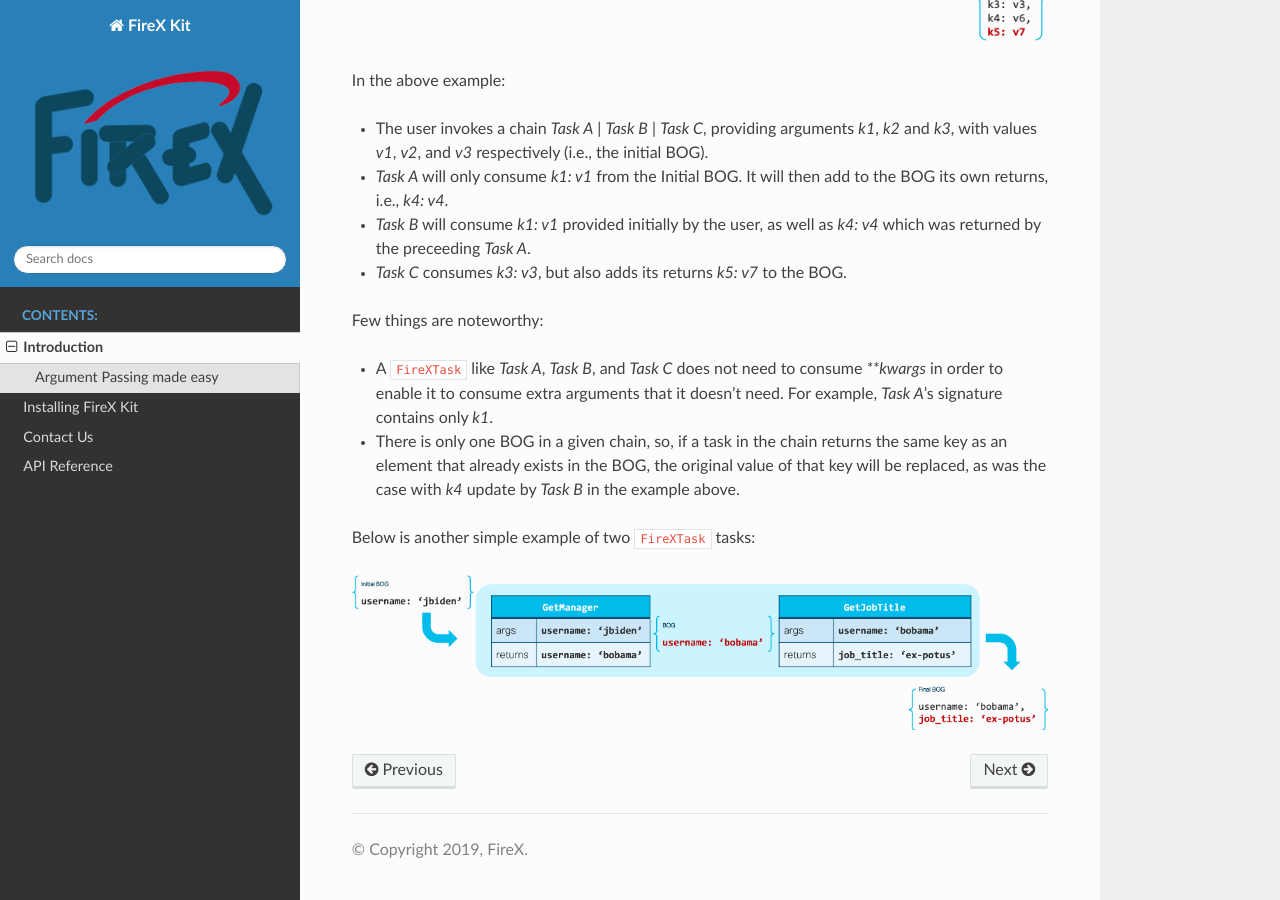
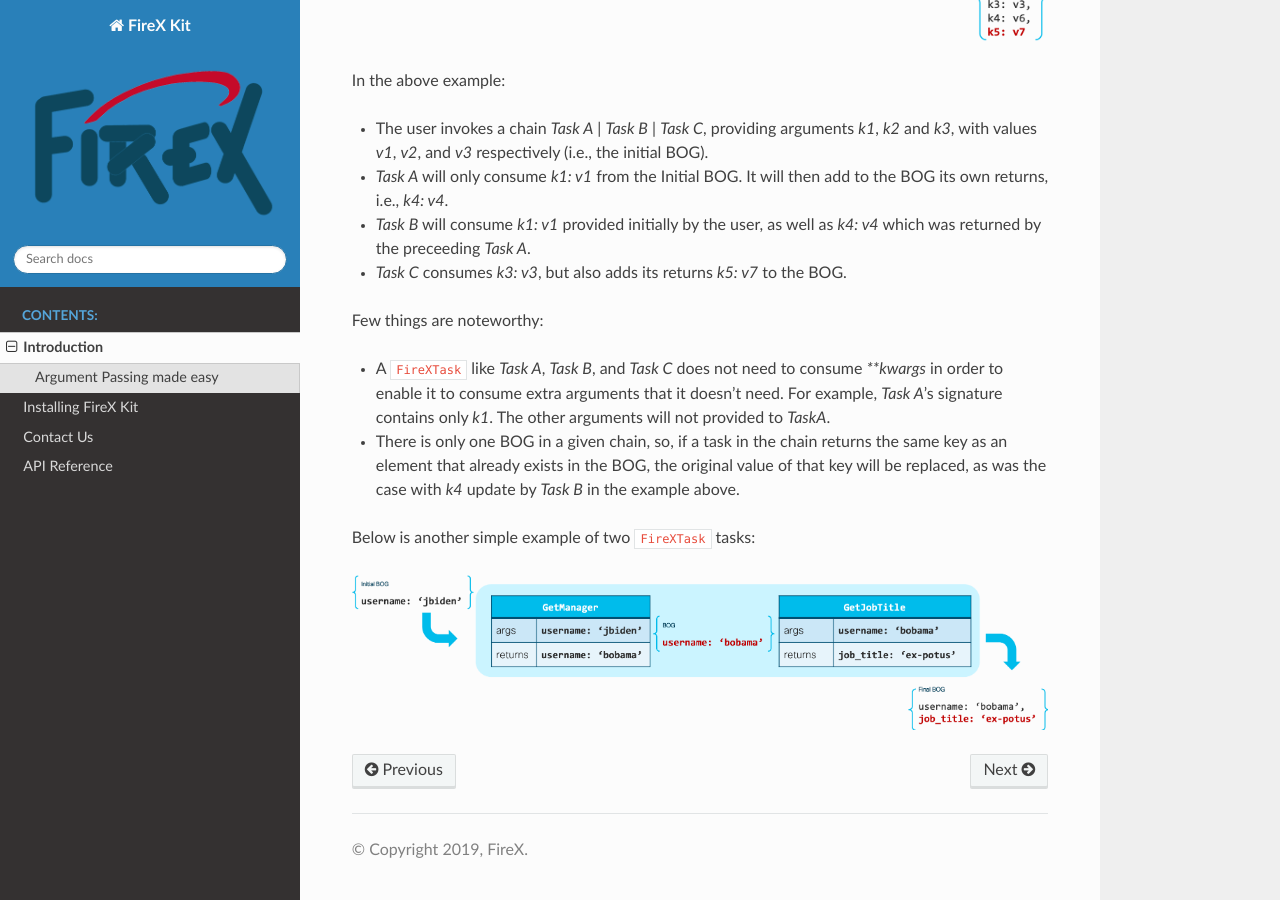
Before and after one commit to FireXStuff/firexkit, a Sphinx documentation site: the page built from docs/intro.rst, in a window 1280 px wide and 900 px high, scrolled down 830 px. Built offline with Sphinx 7.4.7 and the Read the Docs theme 2.0.0, drawn with Linux system fonts in a browser that asks for light colours.

Commit message:
Update intro.rst

```diff
--- a/docs/intro.rst
+++ b/docs/intro.rst
@@ -31,7 +31,7 @@ In the above example:
 
 Few things are noteworthy:
 
-* A ``FireXTask`` like `Task A`, `Task B`, and `Task C` does not need to consume `**kwargs` in order to enable it to consume extra arguments that it doesn't need. For example, `Task A`'s signature contains only `k1`.
+* A ``FireXTask`` like `Task A`, `Task B`, and `Task C` does not need to consume `**kwargs` in order to enable it to consume extra arguments that it doesn't need. For example, `Task A`'s signature contains only `k1`. The other arguments will not provided to `TaskA`.
 * There is only one BOG in a given chain, so, if a task in the chain returns the same key as an element that already exists in the BOG, the original value of that key will be replaced, as was the case with `k4` update by `Task B` in the example above.
 
 Below is another simple example of two ``FireXTask`` tasks:
```
